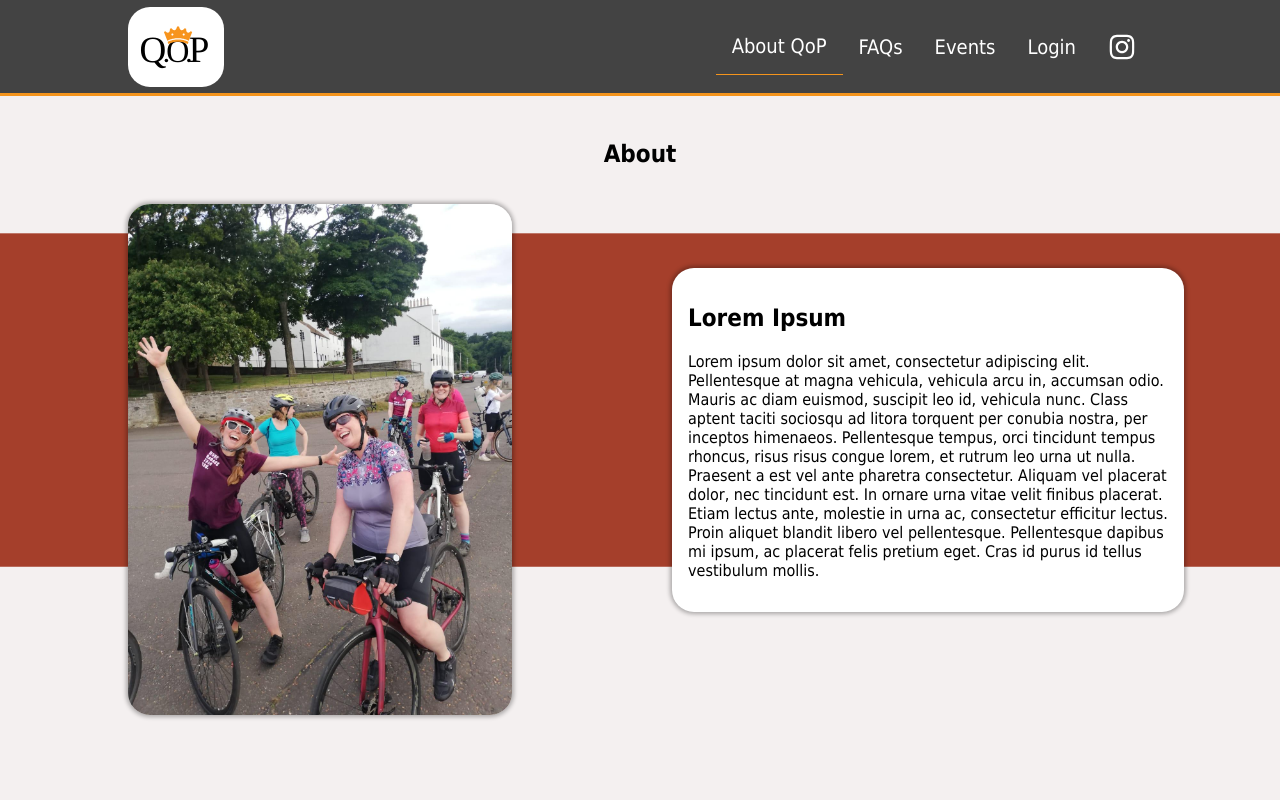
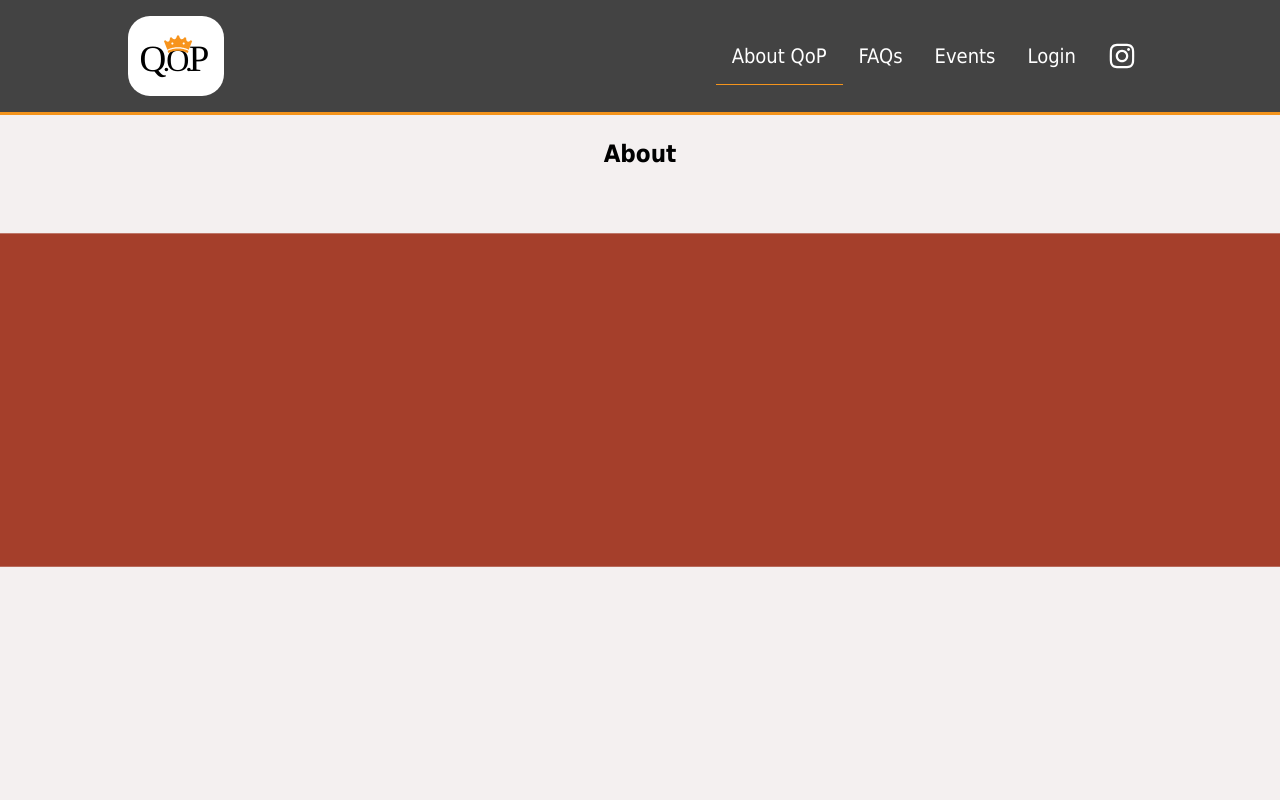
Before and after one commit to HelenLangers/QoP-Website, a React (Create React App) app: page /about in a window 1280 px wide. Shown: the top 800 px of the page. Built offline with nearby package versions, Linux system fonts and the light colour scheme.

Commit message:
sizing edits

```diff
--- a/src/Components/Footer/Footer.css
+++ b/src/Components/Footer/Footer.css
@@ -74,6 +74,7 @@ footer {
         flex-direction: column;
         align-items: center;
         justify-content: center;
+        padding: 0.5rem;
     }
 
     .left-column,
--- a/src/Components/NavBar/NavBar.css
+++ b/src/Components/NavBar/NavBar.css
@@ -3,7 +3,7 @@
     display: flex;
     background: rgb(67, 67, 67);
     border-bottom: 3px solid var(--primary);
-    height: 12vh;
+    height: fit-content;
     width: 100%;
     justify-content: center;
     align-items: center;
@@ -11,7 +11,7 @@
     position: fixed;
     top: 0;
     z-index: 999;
-    padding: 0 10vw;
+    padding: 0.5rem 10vw;
 }
 
 .navbar-container {
@@ -105,6 +105,7 @@
     }
 
     .logo-container {
+    width: 5rem;
     margin-left: 0rem;
     margin-right: 0rem;
     }
@@ -136,7 +137,7 @@
     .menu-icon {
     display: block;
     position: absolute;
-    top: 1.5rem;
+    top: 0.5rem;
     right: 2rem;
     transform: translate(-100%, 60%);
     font-size: 1.8rem;
--- a/src/Pages/About/About.css
+++ b/src/Pages/About/About.css
@@ -3,7 +3,8 @@
     background-size: cover;
     background-position: center;
     width: 100%;
-    height: 100vh;
+    min-height: 100vh;
+    height: 100%;
     top: 0;
     left: 0;
     display: flex;
@@ -16,14 +17,13 @@
 .about-block{
     display: flex;
     justify-content: space-between;
-    margin-top: 1rem;
     padding: 0 6rem;
     width: 100%;
     height: 20vh;
 }
 
 .image-container{
-    width: 30vw;
+    width: 20vw;
 }
 
 .image{
@@ -34,7 +34,7 @@
 }
 
 .about-explainer{
-    margin-top: 4rem;
+    margin-top: 1.5rem;
     width: 40vw;
     border-radius: 22px;
     box-shadow: 0 0 4px 2px rgba(0, 0, 0, .3);
--- a/src/Pages/About/About.js
+++ b/src/Pages/About/About.js
@@ -13,14 +13,14 @@ const About = () => {
         <h2>About</h2>
 
         <div className='about-block'>
-          <div className='image-container'>
+          {/* <div className='image-container'>
             <img src={AboutImage} alt="Queens of Pain CC" className='image'/>
-          </div>
-
+          </div> */}
+{/*
           <div className='about-explainer'>
             <h2>Lorem Ipsum</h2>
             <p>Lorem ipsum dolor sit amet, consectetur adipiscing elit. Pellentesque at magna vehicula, vehicula arcu in, accumsan odio. Mauris ac diam euismod, suscipit leo id, vehicula nunc. Class aptent taciti sociosqu ad litora torquent per conubia nostra, per inceptos himenaeos. Pellentesque tempus, orci tincidunt tempus rhoncus, risus risus congue lorem, et rutrum leo urna ut nulla. Praesent a est vel ante pharetra consectetur. Aliquam vel placerat dolor, nec tincidunt est. In ornare urna vitae velit finibus placerat. Etiam lectus ante, molestie in urna ac, consectetur efficitur lectus. Proin aliquet blandit libero vel pellentesque. Pellentesque dapibus mi ipsum, ac placerat felis pretium eget. Cras id purus id tellus vestibulum mollis. </p>
-          </div>
+          </div> */}
         </div>
       </div>
 
--- a/src/Pages/FAQs/FAQ.css
+++ b/src/Pages/FAQs/FAQ.css
@@ -4,7 +4,11 @@
     justify-content: center;
     align-items: center;
     margin-top: 12vh;
-    height: 100vh;
+    height: 100%;
+}
+
+.page-header {
+    margin-top: 3rem;
 }
 
 .faq-card-container {
--- a/src/Pages/Homepage/Homepage.css
+++ b/src/Pages/Homepage/Homepage.css
@@ -34,5 +34,5 @@
 .homepage-header{
   color: #000;
   margin-top: 15vh;
-  margin-left: 20%;
+  margin-left: 16%;
 }
--- a/src/Pages/Homepage/Homepage.js
+++ b/src/Pages/Homepage/Homepage.js
@@ -10,7 +10,7 @@ function Homepage() {
       <NavBar />
 
       <section className='landing-image'>
-        <h1 className='homepage-header'>Queens of Pain CC</h1>
+        <h1 className='homepage-header'></h1>
       </section>
 
       <Footer/>
```
